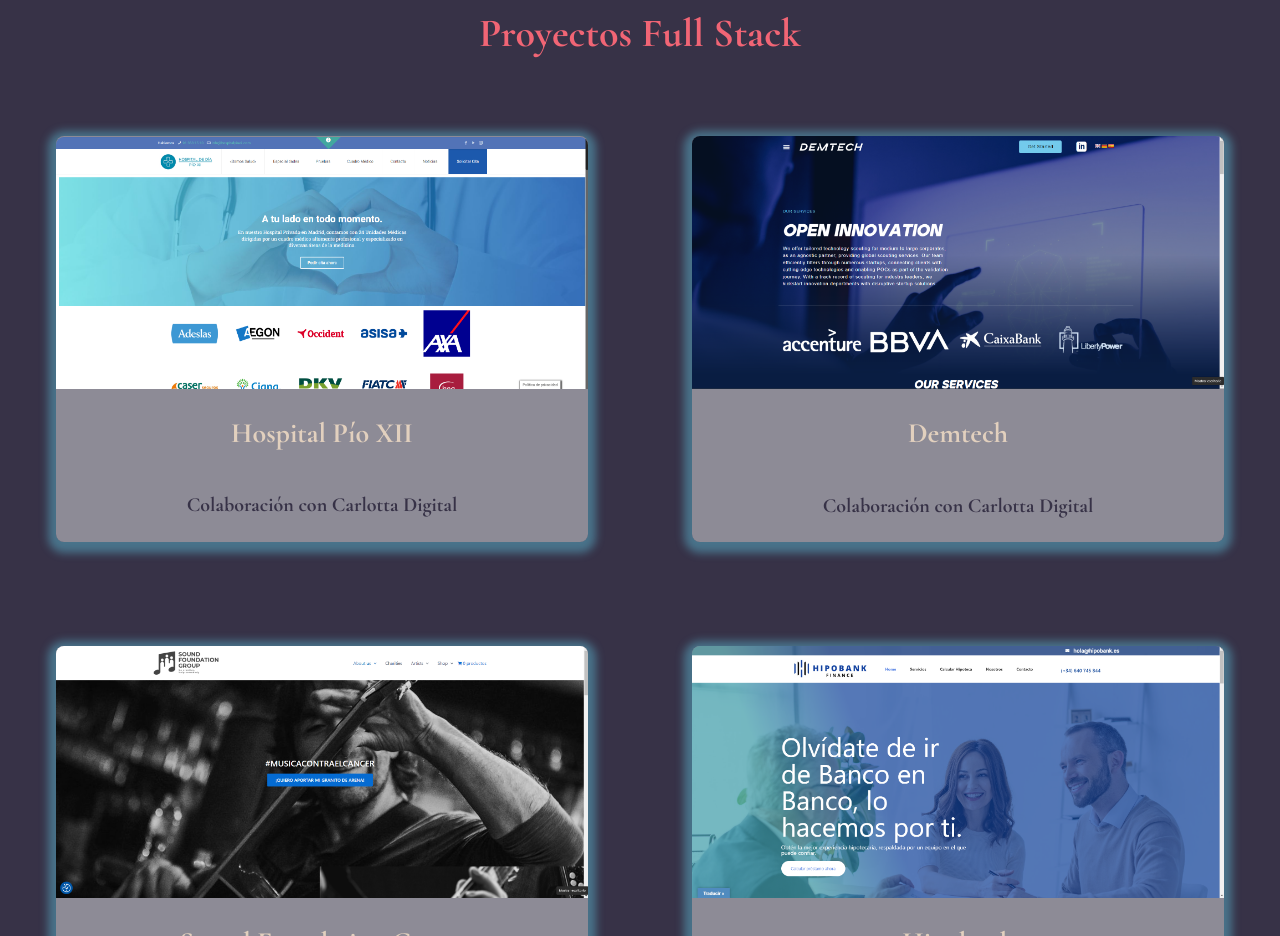
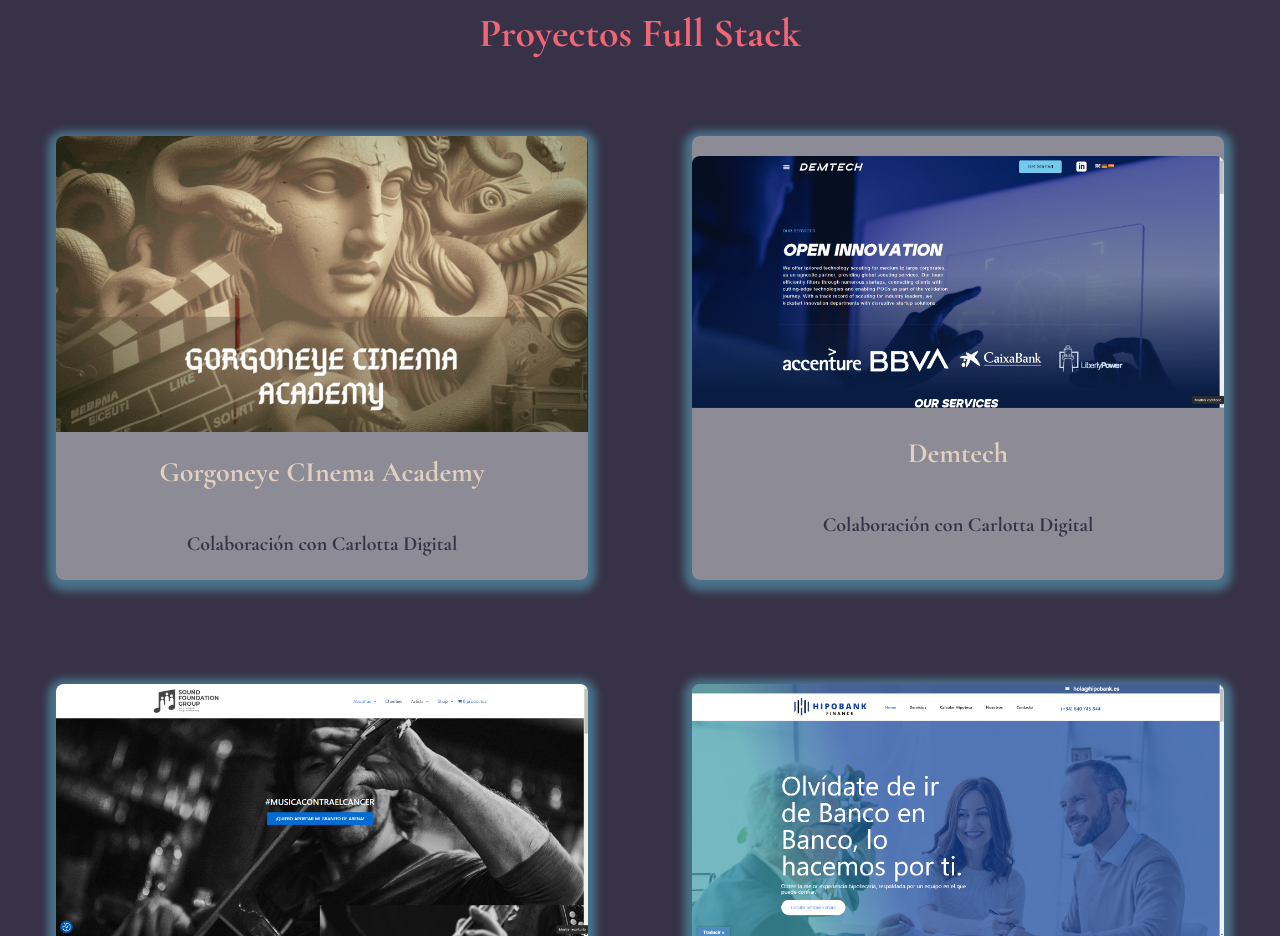
Before and after one commit to MartaGBayona/Portfolio, a website: page index.html in a window 1280 px wide. Shown: the part 4587-5523 px from the top of the page. Drawn offline with nearby package versions, Linux system fonts and the light colour scheme.

Commit message:
update: modified first card with a project full stack

```diff
--- a/index.html
+++ b/index.html
@@ -86,37 +86,6 @@
                         </div>
                     </div>
                 </div>
-                <!-- <div class="skills">
-                    <h2 id="text-subtitle-about">Hard Skills</h2>
-                    <div class="grid-container-skills">
-                        <div class="card-skills">
-                            <img src="./img/icons8-html-60.png" alt="Imagen de la tarjeta 1">
-                            <img src="./img/icons8-css-60.png" alt="Imagen de la tarjeta 1">
-                            <img src="./img/icons8-javascript-60.png" alt="Imagen de la tarjeta 1">
-                            <img src="./img/icons8-typescript-60.png" alt="Imagen de la tarjeta 1">
-                            <img src="./img/icons8-php-60.png" alt="Imagen de la tarjeta 1">
-                            <img src="./img/icons8-node-js-60.png" alt="Imagen de la tarjeta 1">
-                            <img src="./img/icons8-npm-60.png" alt="Imagen de la tarjeta 1">
-                            <img src="./img/icons8-express-js-60.png" alt="Imagen de la tarjeta 1">
-                            <img src="./img/icons8-react-js-60.png" alt="Imagen de la tarjeta 1">
-                            <img src="./img/icons8-redux-60.png" alt="Imagen de la tarjeta 1">
-                            <img src="./img/icons8-mongo-db-60.png" alt="Imagen de la tarjeta 1">
-                            <img src="./img/icons8-mysql-60.png" alt="Imagen de la tarjeta 1">
-                            <img src="./img/icons8-laravel-60.png" alt="Imagen de la tarjeta 1">
-                            <img src="./img/icons8-docker-60.png" alt="Imagen de la tarjeta 1">
-                            <img src="./img/icons8-wordpress-60.png" alt="Imagen de la tarjeta 1">
-                        </div>
-                        <div class="skills">
-                            <h2 id="text-subtitle-about">Soft Skills</h2>
-                            <div class="grid-container-skills">
-                                <div class="card-skills">
-                                    <img src="./img/icons8-student-60.png" alt="Imagen de la tarjeta 1">
-                                    <img src="./img/icons8-idea-60.png" alt="Imagen de la tarjeta 1">
-                                    <img src="./img/icons8-we-can-do-it-60.png" alt="Imagen de la tarjeta 1">
-                                    <img src="./img/icons8-write-60.png" alt="Imagen de la tarjeta 1">
-                                    <img src="./img/icons8-handshake-heart-60.png" alt="Imagen de la tarjeta 1">
-                                </div>
-                    </div> -->
                 <div class="email-container">
                     <p id="email-address">marta.g.bayona@gmail.com</p>
                     <div id="copy-email-btn">
@@ -177,10 +146,8 @@
                 <h2 id="text-subtitle-projects">Proyectos Full Stack</h2>
                 <div class="grid-container">
                     <div class="card-projects">
-                        <a href="https://hospitalpioxii.com/">
-                            <img src="./img/pio XII.png" alt="Imagen de la tarjeta 1">
-                        </a>
-                        <h2 id="text-title-card">Hospital Pío XII</h2>
+                        <img src="./img/gorgoneye.png" alt="Imagen de la tarjeta 1">
+                        <h2 id="text-title-card">Gorgoneye CInema Academy</h2>
                         <p id="text-description-about">Colaboración con Carlotta Digital</p>
                     </div>
                     <div class="card-projects">
```
Also changed, not shown: img/gorgoneye.png (added). Lines whose indentation alone changed are shown as unchanged.
